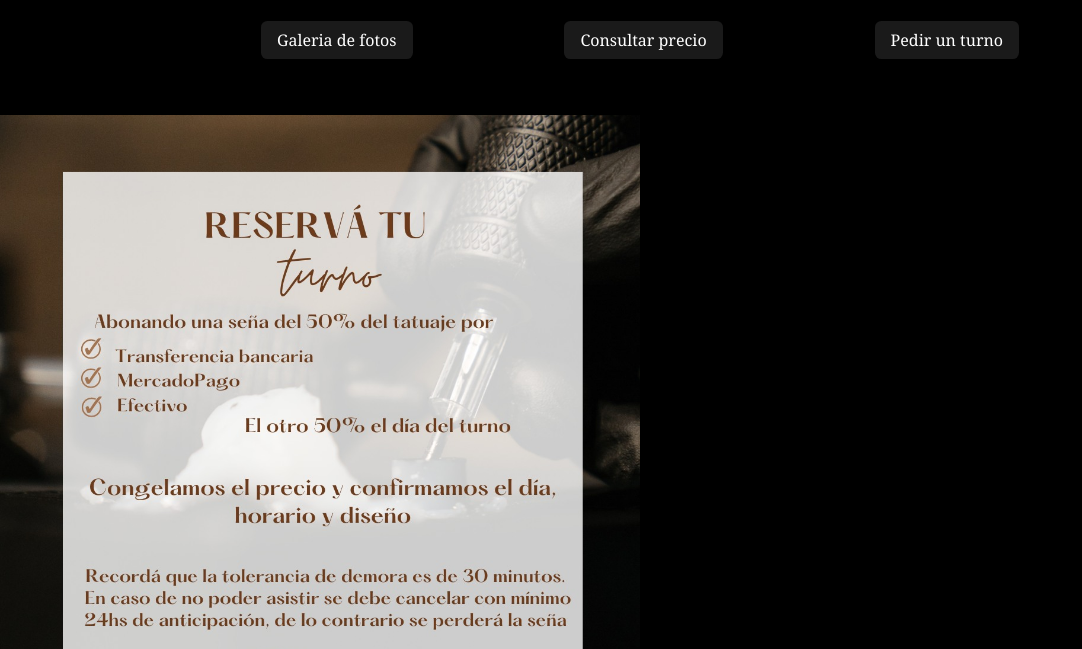
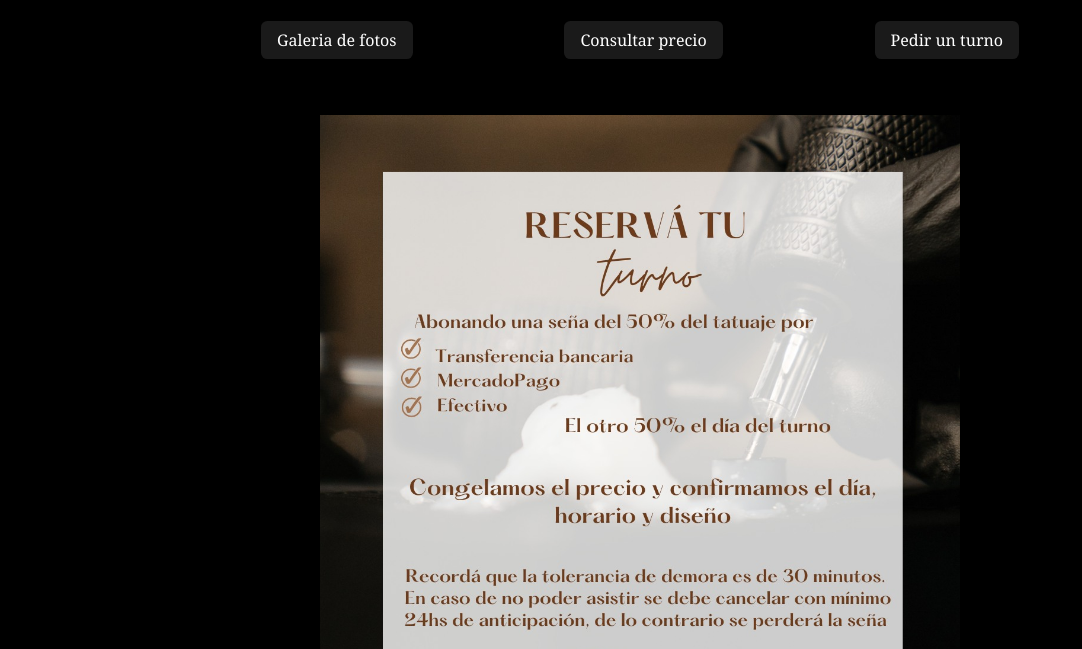
Before and after one commit to barbifon/fontattoo, a plain HTML site: page pedir un turno.html in a window 1280 px wide. Shown: the part 151-800 px from the top of the page, without its empty margins (0-1082 px from the left). Drawn offline with Linux system fonts and the light colour scheme.

Commit message:
centrarreserva

```diff
--- a/estilo.css
+++ b/estilo.css
@@ -68,3 +68,9 @@ header nav ul li a:hover{
 .reservarturno {
     width: 50%;
 }
+
+.reservarturno {
+    margin: 0 auto;
+    width: 50%;
+    display: block;
+}
--- a/pedir un turno.html
+++ b/pedir un turno.html
@@ -25,7 +25,7 @@
             </nav>
           </header>
 
-<div class="reserva">
+<div>
     <img class="reservarturno" src="reservar.jpg" alt="turno">
 </div>
 
```
